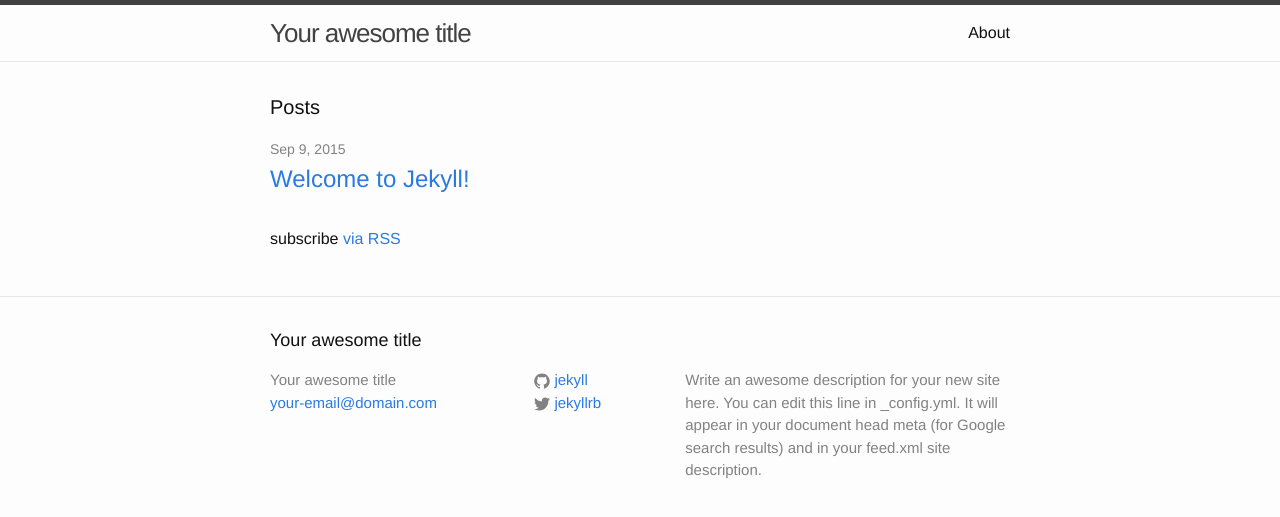
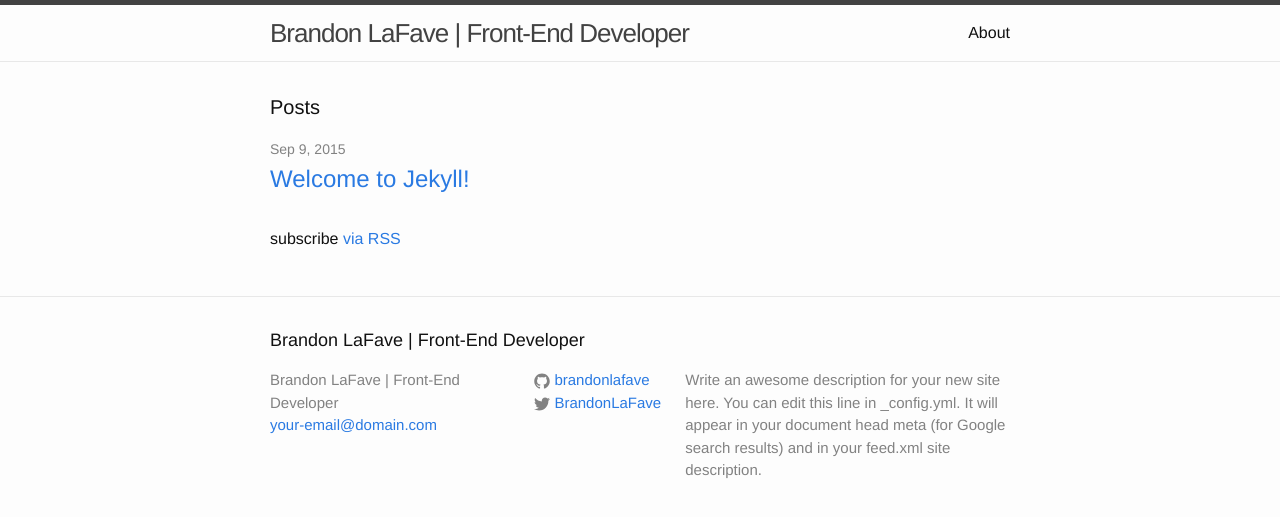
Before and after one commit to brandonlafave/brandonlafave.github.io, a Jekyll site: the page built from index.html, in a window 1280 px wide. Shown: the top 517 px of the page. Built offline with Jekyll 4.4.1, drawn with Linux system fonts in a browser that asks for light colours.

Commit message:
Update _config.yml

```diff
--- a/_config.yml
+++ b/_config.yml
@@ -1,14 +1,14 @@
 # Site settings
-title: Your awesome title
+title: Brandon LaFave | Front-End Developer
 email: your-email@domain.com
 description: > # this means to ignore newlines until "baseurl:"
   Write an awesome description for your new site here. You can edit this
   line in _config.yml. It will appear in your document head meta (for
   Google search results) and in your feed.xml site description.
 baseurl: "" # the subpath of your site, e.g. /blog/
-url: "http://yourdomain.com" # the base hostname & protocol for your site
-twitter_username: jekyllrb
-github_username:  jekyll
+url: "http://brandonlafave.com" # the base hostname & protocol for your site
+twitter_username: BrandonLaFave
+github_username:  brandonlafave
 
 # Build settings
 markdown: kramdown
```
